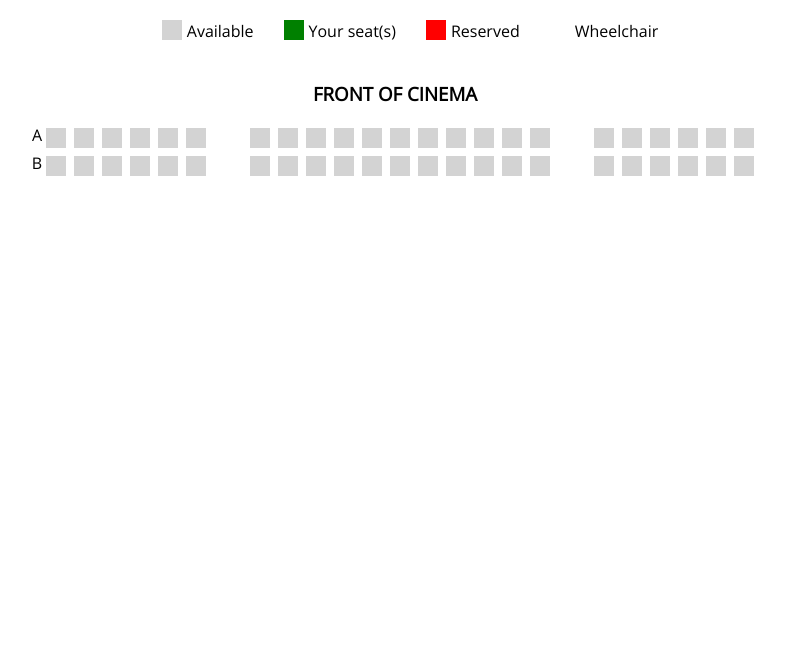
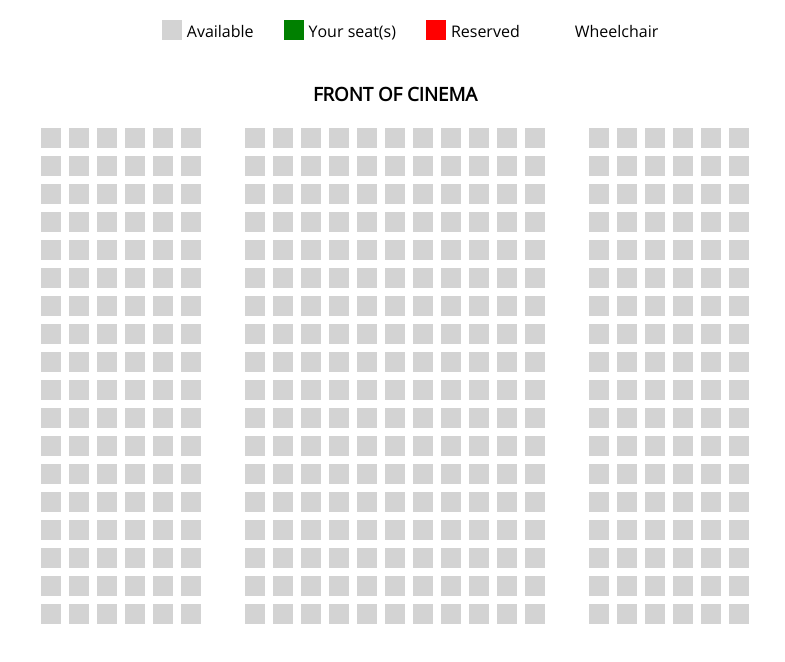
Before and after one commit to nidvar/b2moviebooking, a plain HTML site: page index.html in a window 1280 px wide. Shown: the whole page, without its empty margins (245-1030 px from the left). Drawn offline with nearby package versions, Linux system fonts and the light colour scheme.

Commit message:
seating function working

```diff
--- a/index.html
+++ b/index.html
@@ -23,15 +23,11 @@
     <h3>FRONT OF CINEMA</h3>
 
 
+    <div id='cinema'>
 
-    <div class='row'>
-        <span>A</span>
     </div>
 
-    <div class='row'>
-        <span>B</span>
-    </div>
-
+    <div id='results'></div>
 
 
     <script src='script.js'></script>
--- a/script.js
+++ b/script.js
@@ -1,4 +1,7 @@
+const alphabet = 'abcdefghijklmnopqr'
+const rowArray = alphabet.toUpperCase().split('')
 //create row
+let result = ''
 const createRow = (row_number)=>{
     for(let i=0; i<=22; i++){
         const row = document.createElement('div');
@@ -12,14 +15,29 @@ const createRow = (row_number)=>{
         row.setAttribute('id', `${row_number}${i}`)
         row.addEventListener('click',(e)=>{
 
-            const x = e.target.id.slice(1)
-            console.log(x)
+            if(row_number<10){
+                const x = e.target.id.slice(1)
+                const y = rowArray[row_number]+x
+                console.log(y)
+                console.log(result)
+                result = result +' - '+ y
+                console.log(result)
+            }else{
+                const x = e.target.id.slice(2)
+                const y = rowArray[row_number]+x
+                result = result +' - '+ y
+            }
+            document.getElementById('results').innerHTML = result
             e.target.classList.toggle('yourSeat')
         })
-        const rows = document.getElementsByClassName('row')
+        const rows = document.getElementsByClassName('rowLetter')
         rows[row_number].appendChild(row)
     }
 }
 
-createRow(0);
-createRow(1);
+for(let i=0; i<=17; i++){
+    const rowLetter = document.createElement('div');
+    rowLetter.classList.add('rowLetter')
+    document.getElementById('cinema').appendChild(rowLetter)
+    createRow(i)
+}
--- a/style.css
+++ b/style.css
@@ -25,6 +25,7 @@ body{
     width:20px;
     background-color:lightgrey;
     margin:4px;
+    cursor: pointer;
 }
 .reserved{
     background-color:red;
@@ -40,11 +41,10 @@ body{
     border:1px solid black;
 }
 
-
 .space{
     margin-left:40px;
 }
-.row{
+.rowLetter{
     display:flex;
     flex-wrap: wrap;
 }
```
